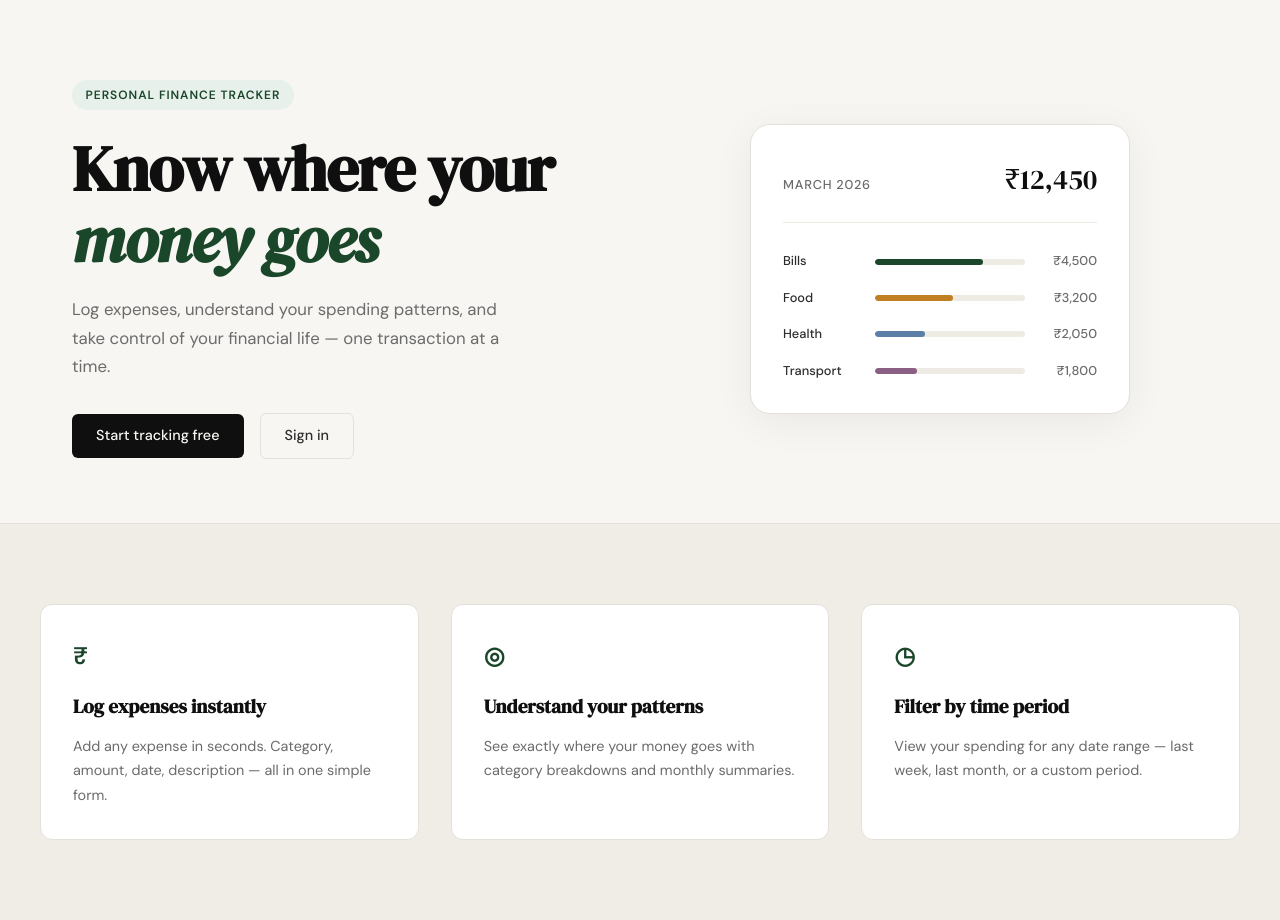
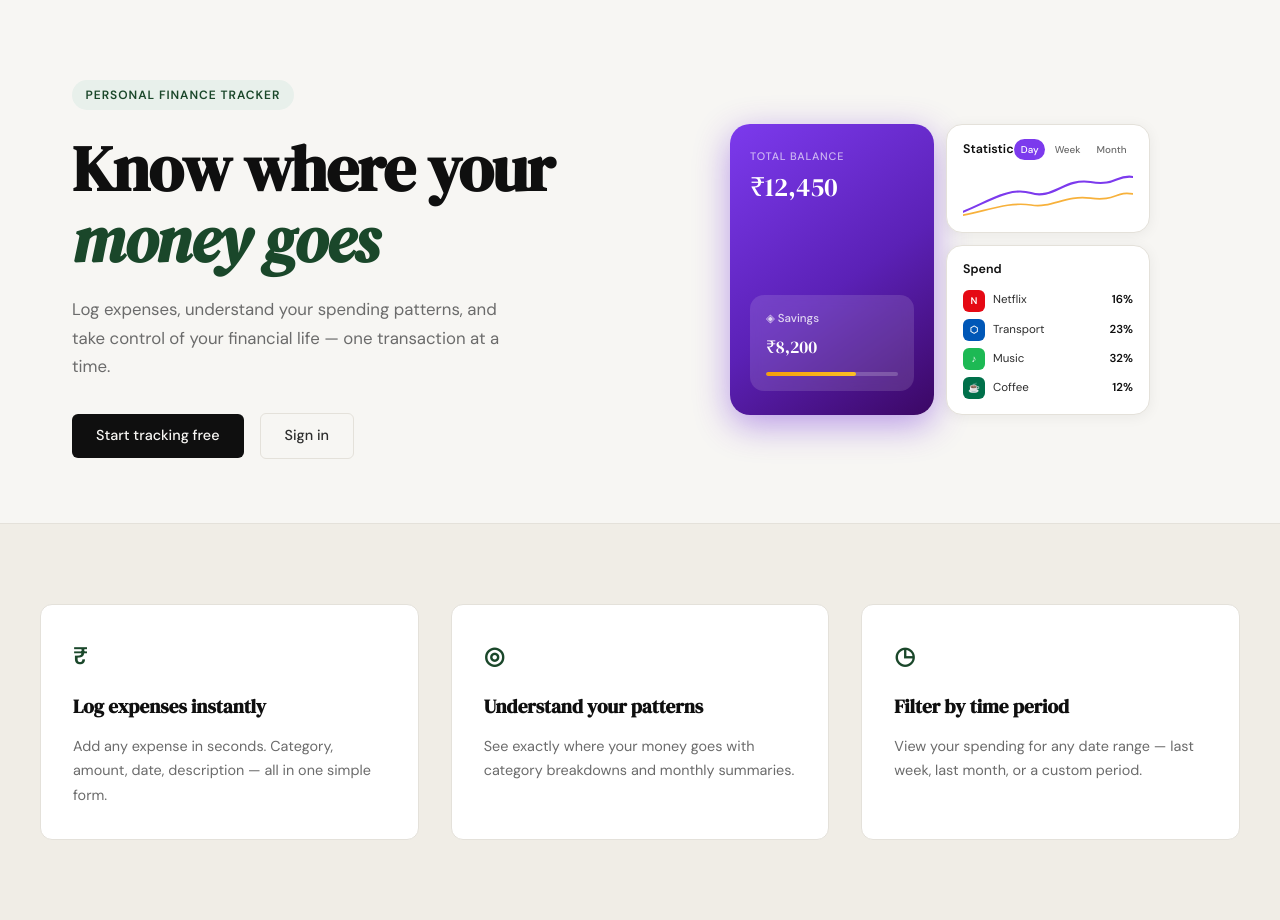
Before and after one commit to Nilay2026/spendly, a Flask app: page / in a window 1280 px wide. Shown: the part 61-981 px from the top of the page. Run offline with Flask 3, Linux system fonts and the light colour scheme.

Commit message:
landing: redesign hero section to match mockup

```diff
--- /dev/null
+++ b/static/css/landing.css
@@ -0,0 +1,192 @@
+/* ------------------------------------------------------------------ */
+/* Hero mockup — landing page only                                     */
+/* ------------------------------------------------------------------ */
+
+.lp-mockup {
+    display: grid;
+    grid-template-columns: 1fr 1fr;
+    grid-template-rows: auto auto;
+    gap: 0.75rem;
+    max-width: 420px;
+    width: 100%;
+}
+
+/* ------------------------------------------------------------------ */
+/* Balance Card                                                        */
+/* ------------------------------------------------------------------ */
+
+.lp-balance-card {
+    grid-column: 1;
+    grid-row: 1 / 3;
+    background: linear-gradient(145deg, #7c3aed 0%, #5b21b6 55%, #3b0764 100%);
+    border-radius: 20px;
+    padding: 1.5rem 1.25rem;
+    color: #fff;
+    display: flex;
+    flex-direction: column;
+    gap: 0.4rem;
+    box-shadow: 0 10px 35px rgba(109, 40, 217, 0.45);
+}
+
+.lp-bal-label {
+    font-size: 0.68rem;
+    font-weight: 500;
+    letter-spacing: 0.07em;
+    text-transform: uppercase;
+    color: rgba(255, 255, 255, 0.65);
+}
+
+.lp-bal-amount {
+    font-family: var(--font-display);
+    font-size: 1.65rem;
+    color: #fff;
+    line-height: 1.15;
+    margin-bottom: 0.5rem;
+}
+
+.lp-sub-card {
+    background: rgba(255, 255, 255, 0.13);
+    border-radius: 14px;
+    padding: 0.9rem 1rem;
+    margin-top: auto;
+    backdrop-filter: blur(6px);
+    display: flex;
+    flex-direction: column;
+    gap: 0.3rem;
+}
+
+.lp-sub-name {
+    font-size: 0.72rem;
+    font-weight: 500;
+    color: rgba(255, 255, 255, 0.8);
+}
+
+.lp-sub-amount {
+    font-family: var(--font-display);
+    font-size: 1.1rem;
+    color: #fff;
+    margin-bottom: 0.4rem;
+}
+
+.lp-sub-bar {
+    height: 4px;
+    background: rgba(255, 255, 255, 0.2);
+    border-radius: 999px;
+    overflow: hidden;
+}
+
+.lp-sub-fill {
+    height: 100%;
+    width: 68%;
+    background: linear-gradient(90deg, #f59e0b, #fbbf24);
+    border-radius: 999px;
+}
+
+/* ------------------------------------------------------------------ */
+/* Statistic Card                                                      */
+/* ------------------------------------------------------------------ */
+
+.lp-stat-card {
+    grid-column: 2;
+    grid-row: 1;
+    background: var(--paper-card);
+    border: 1px solid var(--border);
+    border-radius: 16px;
+    padding: 0.9rem 1rem;
+    box-shadow: 0 2px 14px rgba(0, 0, 0, 0.06);
+}
+
+.lp-stat-top {
+    display: flex;
+    align-items: center;
+    justify-content: space-between;
+    margin-bottom: 0.65rem;
+}
+
+.lp-stat-label {
+    font-size: 0.78rem;
+    font-weight: 600;
+    color: var(--ink);
+}
+
+.lp-stat-tabs {
+    display: flex;
+    gap: 0.2rem;
+}
+
+.lp-tab {
+    font-size: 0.62rem;
+    font-weight: 500;
+    color: var(--ink-muted);
+    padding: 0.15rem 0.4rem;
+    border-radius: 999px;
+}
+
+.lp-tab-active {
+    background: #7c3aed;
+    color: #fff;
+}
+
+.lp-chart {
+    width: 100%;
+    height: auto;
+    display: block;
+}
+
+/* ------------------------------------------------------------------ */
+/* Spend Card                                                          */
+/* ------------------------------------------------------------------ */
+
+.lp-spend-card {
+    grid-column: 2;
+    grid-row: 2;
+    background: var(--paper-card);
+    border: 1px solid var(--border);
+    border-radius: 16px;
+    padding: 0.9rem 1rem;
+    box-shadow: 0 2px 14px rgba(0, 0, 0, 0.06);
+}
+
+.lp-spend-label {
+    font-size: 0.78rem;
+    font-weight: 600;
+    color: var(--ink);
+    margin-bottom: 0.6rem;
+}
+
+.lp-spend-list {
+    display: flex;
+    flex-direction: column;
+    gap: 0.45rem;
+}
+
+.lp-spend-row {
+    display: flex;
+    align-items: center;
+    gap: 0.5rem;
+}
+
+.lp-ico {
+    width: 22px;
+    height: 22px;
+    border-radius: 6px;
+    font-size: 0.6rem;
+    font-weight: 700;
+    color: #fff;
+    display: flex;
+    align-items: center;
+    justify-content: center;
+    flex-shrink: 0;
+}
+
+.lp-spend-name {
+    font-size: 0.72rem;
+    color: var(--ink-soft);
+    flex: 1;
+}
+
+.lp-spend-pct {
+    font-size: 0.72rem;
+    font-weight: 600;
+    color: var(--ink);
+}
--- a/templates/landing.html
+++ b/templates/landing.html
@@ -1,6 +1,10 @@
 {% extends "base.html" %}
 
 {% block title %}Spendly — Track Every Rupee{% endblock %}
+
+{% block head %}
+<link rel="stylesheet" href="{{ url_for('static', filename='css/landing.css') }}">
+{% endblock %}
 
 {% block content %}
 
@@ -22,41 +26,66 @@
         </div>
     </div>
     <div class="hero-visual">
-        <div class="mock-card">
-            <div class="mock-card-header">
-                <span class="mock-label">March 2026</span>
-                <span class="mock-total">₹12,450</span>
-            </div>
-            <div class="mock-bars">
-                <div class="mock-bar-row">
-                    <span class="mock-cat">Bills</span>
-                    <div class="mock-bar-track">
-                        <div class="mock-bar" style="width: 72%"></div>
-                    </div>
-                    <span class="mock-amt">₹4,500</span>
-                </div>
-                <div class="mock-bar-row">
-                    <span class="mock-cat">Food</span>
-                    <div class="mock-bar-track">
-                        <div class="mock-bar mock-bar-2" style="width: 52%"></div>
-                    </div>
-                    <span class="mock-amt">₹3,200</span>
-                </div>
-                <div class="mock-bar-row">
-                    <span class="mock-cat">Health</span>
-                    <div class="mock-bar-track">
-                        <div class="mock-bar mock-bar-3" style="width: 33%"></div>
-                    </div>
-                    <span class="mock-amt">₹2,050</span>
-                </div>
-                <div class="mock-bar-row">
-                    <span class="mock-cat">Transport</span>
-                    <div class="mock-bar-track">
-                        <div class="mock-bar mock-bar-4" style="width: 28%"></div>
-                    </div>
-                    <span class="mock-amt">₹1,800</span>
+        <div class="lp-mockup">
+
+            <!-- Balance Card (purple gradient, spans full height on left) -->
+            <div class="lp-balance-card">
+                <p class="lp-bal-label">Total Balance</p>
+                <p class="lp-bal-amount">₹12,450</p>
+                <div class="lp-sub-card">
+                    <p class="lp-sub-name">◈ Savings</p>
+                    <p class="lp-sub-amount">₹8,200</p>
+                    <div class="lp-sub-bar"><div class="lp-sub-fill"></div></div>
                 </div>
             </div>
+
+            <!-- Statistic Card (top right) -->
+            <div class="lp-stat-card">
+                <div class="lp-stat-top">
+                    <span class="lp-stat-label">Statistic</span>
+                    <div class="lp-stat-tabs">
+                        <span class="lp-tab lp-tab-active">Day</span>
+                        <span class="lp-tab">Week</span>
+                        <span class="lp-tab">Month</span>
+                    </div>
+                </div>
+                <svg viewBox="0 0 200 55" class="lp-chart">
+                    <path d="M0,48 C30,36 55,18 80,26 S120,8 150,13 S180,4 200,7"
+                          fill="none" stroke="#7c3aed" stroke-width="2.5"
+                          stroke-linecap="round" stroke-linejoin="round"/>
+                    <path d="M0,52 C30,46 55,36 80,40 S120,28 150,32 S180,23 200,27"
+                          fill="none" stroke="#f59e0b" stroke-width="2"
+                          stroke-linecap="round" stroke-linejoin="round" opacity="0.8"/>
+                </svg>
+            </div>
+
+            <!-- Spend Card (bottom right) -->
+            <div class="lp-spend-card">
+                <p class="lp-spend-label">Spend</p>
+                <div class="lp-spend-list">
+                    <div class="lp-spend-row">
+                        <span class="lp-ico" style="background:#e50914">N</span>
+                        <span class="lp-spend-name">Netflix</span>
+                        <span class="lp-spend-pct">16%</span>
+                    </div>
+                    <div class="lp-spend-row">
+                        <span class="lp-ico" style="background:#0057b7">⬡</span>
+                        <span class="lp-spend-name">Transport</span>
+                        <span class="lp-spend-pct">23%</span>
+                    </div>
+                    <div class="lp-spend-row">
+                        <span class="lp-ico" style="background:#1db954">♪</span>
+                        <span class="lp-spend-name">Music</span>
+                        <span class="lp-spend-pct">32%</span>
+                    </div>
+                    <div class="lp-spend-row">
+                        <span class="lp-ico" style="background:#00704a">☕</span>
+                        <span class="lp-spend-name">Coffee</span>
+                        <span class="lp-spend-pct">12%</span>
+                    </div>
+                </div>
+            </div>
+
         </div>
     </div>
 </section>
```
Also changed, not shown: Screenshot 2026-03-26 220746.jpg (added).
